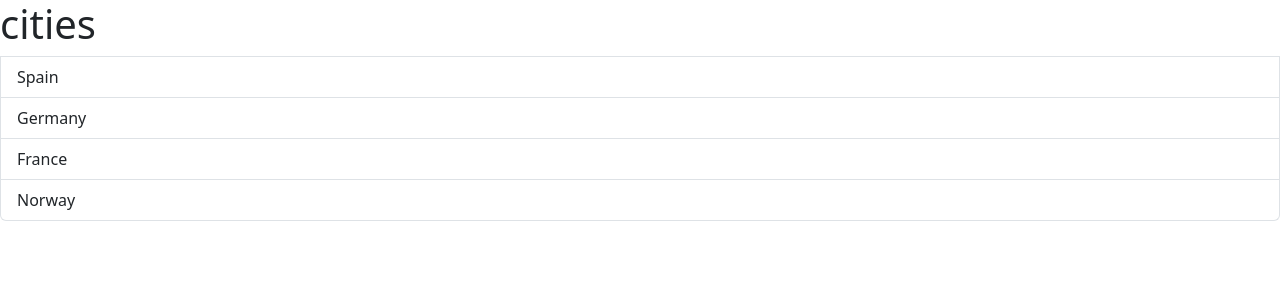
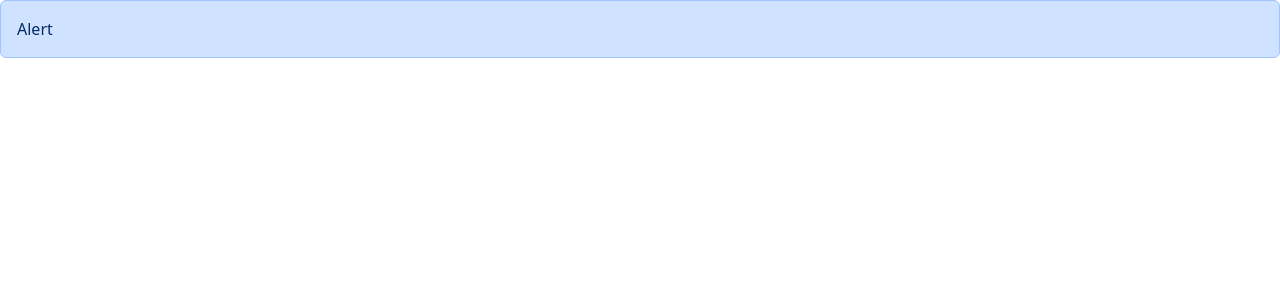
Before and after one commit to behnamac/Mosh, a React (Vite) app: page / in a window 1280 px wide. Shown: the top 300 px of the page. Built offline with nearby package versions, Linux system fonts and the light colour scheme.

Commit message:
set basic alert

```diff
--- a/src/App.tsx
+++ b/src/App.tsx
@@ -1,12 +1,9 @@
-import ListGroup from "./Component/ListGroup";
+import Alert from "./Component/Alert";
+
+
+
 const App = () => {
-  let items = ["Spain", "Germany", "France", "Norway"];
-  const handleSelectItem = (item: string) => {
-    console.log(item);
-  };
-  return (
-    <ListGroup items={items} title="cities" onSelected={handleSelectItem} />
-  );
+  return <Alert  text="Alert"/>;
 };
 
 export default App;
--- /dev/null
+++ b/src/Component/Alert.tsx
@@ -0,0 +1,13 @@
+interface prop {
+  text: string;
+}
+
+const Alert = ({ text }: prop) => {
+  return (
+    <div className="alert alert-primary" role="alert">
+      {text}
+    </div>
+  );
+};
+
+export default Alert;
```
